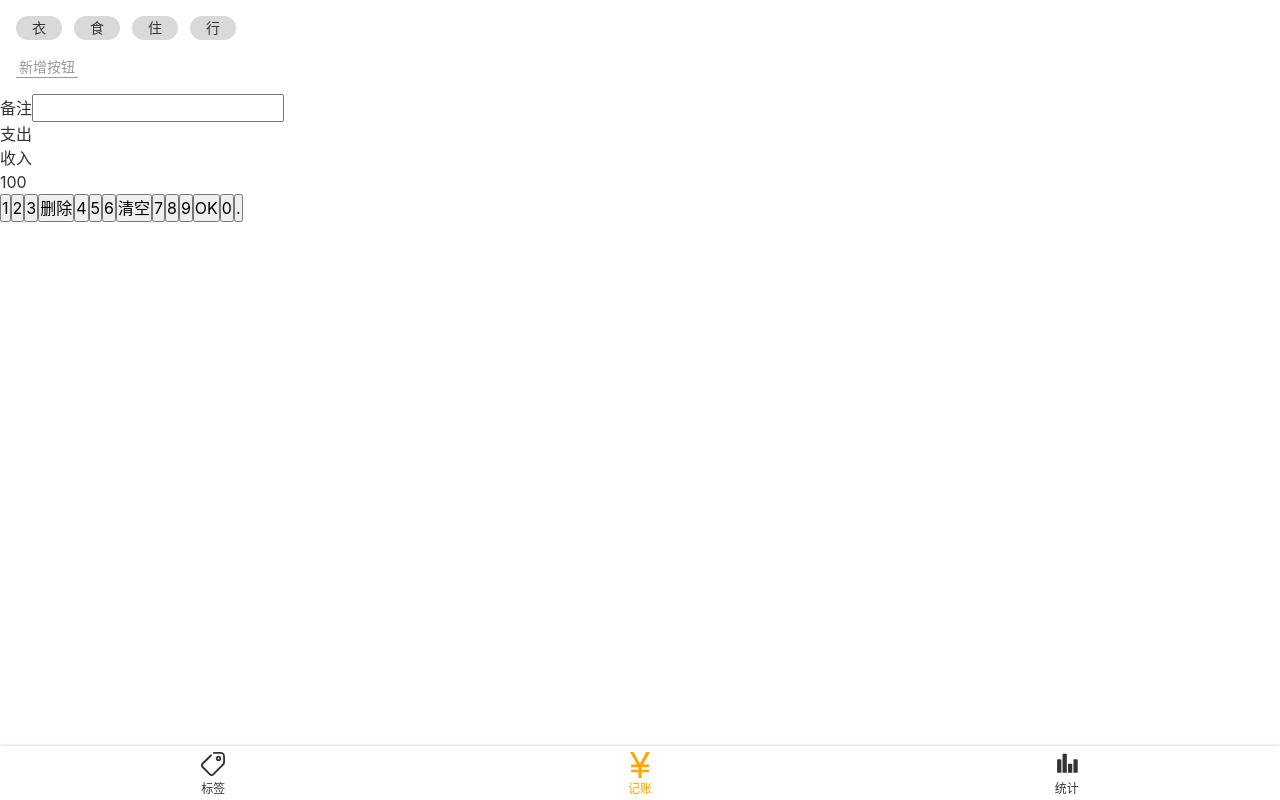
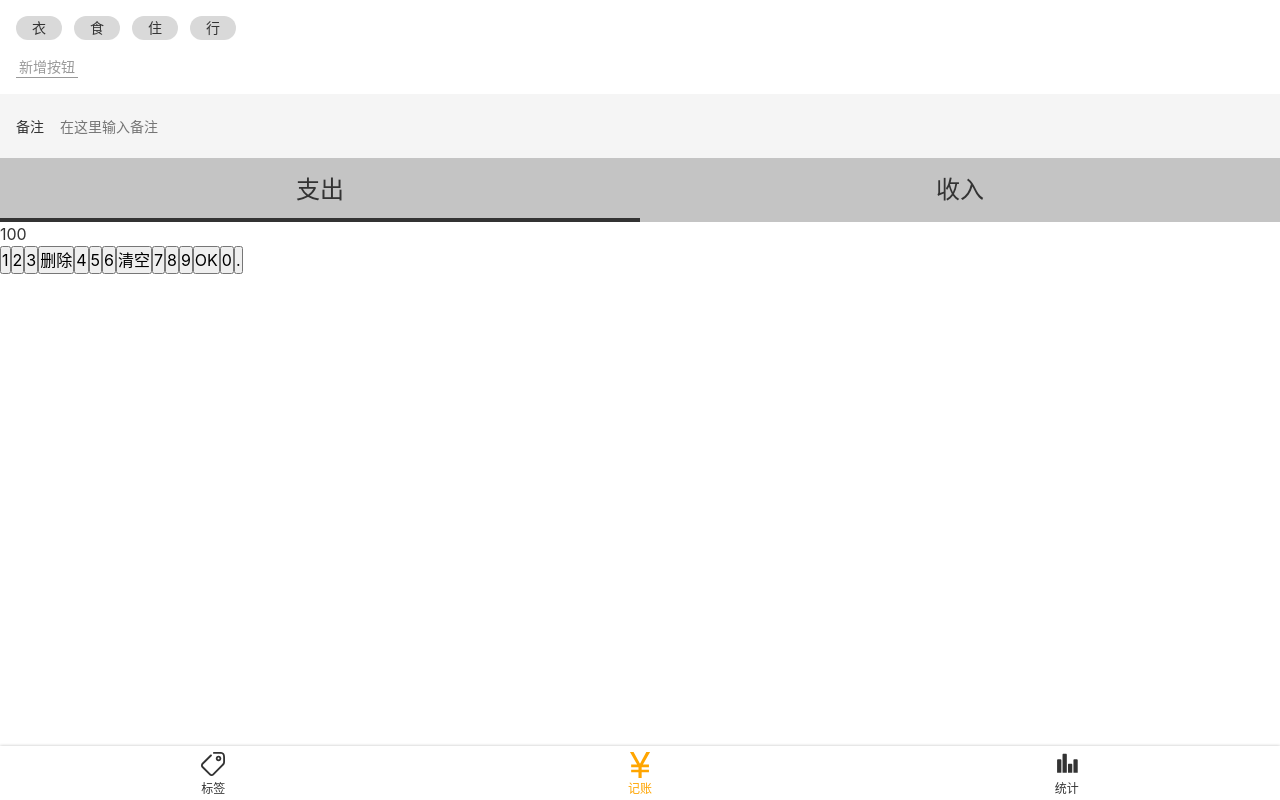
Before and after one commit to Byakuyako/morneyWeb, a Vue app: page /#/money in a window 1280 px wide. Built offline with nearby package versions, Linux system fonts and the light colour scheme.

Commit message:
写Money> notes+types 的样式

```diff
--- a/src/assets/style/reset.scss
+++ b/src/assets/style/reset.scss
@@ -16,3 +16,8 @@
 button, input {
   font: inherit;
 }
+
+//去掉输入框的黄色边框
+:focus {
+  outline: none;
+}
--- a/src/views/Money.vue
+++ b/src/views/Money.vue
@@ -15,7 +15,7 @@
       <div>
         <label class="notes">
           <span class="name">备注</span>
-          <input type="text">
+          <input type="text" placeholder="在这里输入备注">
         </label>
       </div>
       <div>
@@ -55,6 +55,49 @@
 
 <style lang="scss" scoped>
   @import "~@/assets/style/helper.scss";
+
+  .types {
+    background: #c4c4c4;
+    display: flex;
+    text-align: center;
+    font-size: 24px;
+    > li {
+      width: 50%;
+      line-height: 64px;
+      display: flex;
+      justify-content: center;
+      align-items: center;
+      position: relative;
+      &.selected:after {
+        content: '';
+        position: absolute;
+        left: 0;
+        bottom: 0;
+        width: 100%;
+        height: 4px;
+        background: #333;
+    }
+    }
+  }
+
+  .notes {
+    background: #f5f5f5;
+    font-size: 14px;
+    display: flex;
+    align-items: center;
+    padding-left: 16px;
+    .name {
+      padding-right: 16px;
+    }
+    input {
+      height: 64px;
+      flex-grow: 1;
+      background: transparent;
+      border: none;
+      padding-right: 16px;
+    }
+  }
+
   .tags {
     font-size: 14px;
     padding: 16px;
```
